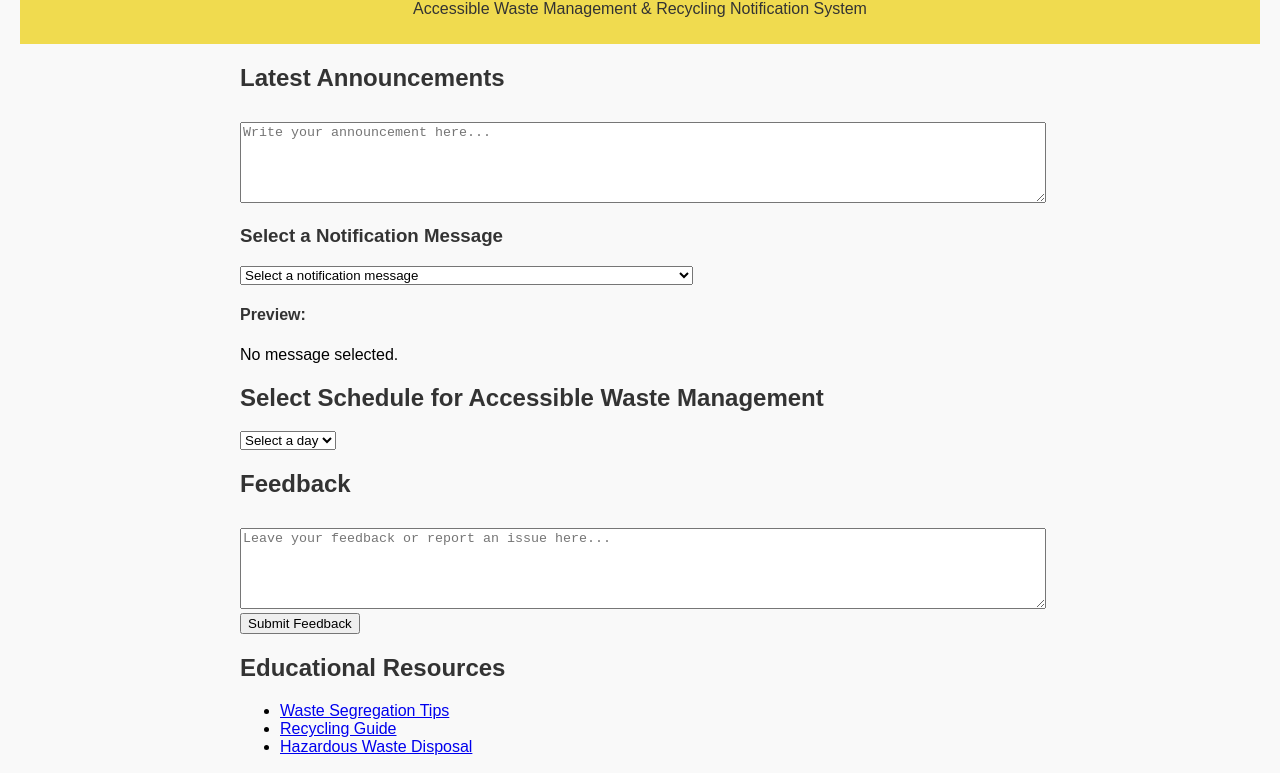
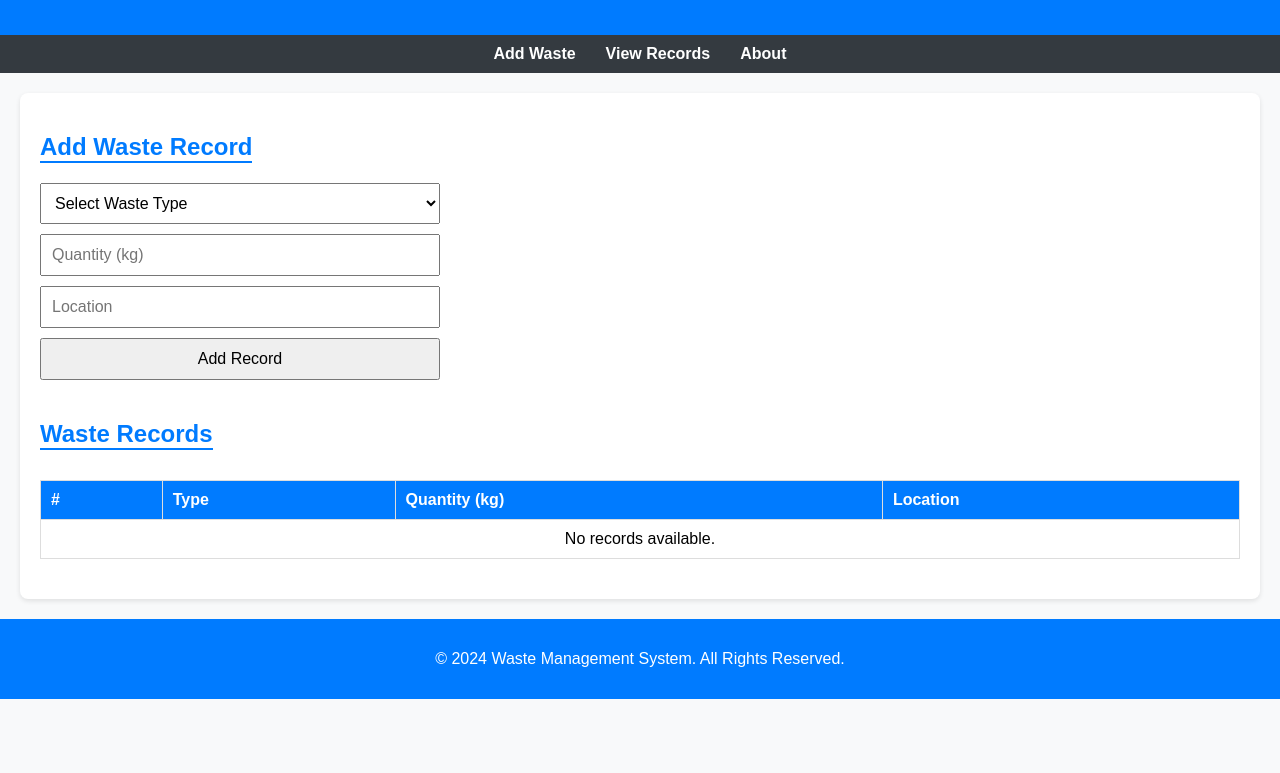
Before and after one commit to ariego24/waste-management-notification-system, a plain HTML site: page index.html in a window 1280 px wide. Shown: the part 110-883 px from the top of the page. After the commit the page ends 809 px from the top, so only its background shows below. Drawn offline with Linux system fonts and the light colour scheme.

Commit message:
Add files via upload
Signed-off-by: ariego24 <ariegojohnmark_bsit@plmun.edu.ph>

```diff
--- a/index.html
+++ b/index.html
@@ -1,114 +1,177 @@
-<!DOCTYPE html>
+\\\<!DOCTYPE html>
 <html lang="en">
 <head>
   <meta charset="UTF-8">
   <meta name="viewport" content="width=device-width, initial-scale=1.0">
-    <title>Accessible Waste Management & Recycling Notification System</title>
-    <link rel="stylesheet" href="style.css">
-    <script src="script.js" defer></script>
-    <link rel="manifest" href="manifest.json">
-
+  <title>Waste Management System</title>
+  <style>
+    body {
+      font-family: Arial, sans-serif;
+      margin: 0;
+      padding: 0;
+      background-color: #f8f9fa;
+    }
+    header {
+      background-color: #007bff;
+      color: white;
+      text-align: center;
+      padding: 20px;
+    }
+    header h1 {
+      margin: 0;
+    }
+    nav {
+      background-color: #343a40;
+      display: flex;
+      justify-content: center;
+      padding: 10px 0;
+    }
+    nav a {
+      color: white;
+      text-decoration: none;
+      margin: 0 15px;
+      font-weight: bold;
+    }
+    nav a:hover {
+      text-decoration: underline;
+    }
+    .container {
+      max-width: 1200px;
+      margin: 20px auto;
+      padding: 20px;
+      background: white;
+      border-radius: 8px;
+      box-shadow: 0 2px 5px rgba(0, 0, 0, 0.1);
+    }
+    .form-section, .records-section {
+      margin-bottom: 20px;
+    }
+    .form-section h2, .records-section h2 {
+      color: #007bff;
+      border-bottom: 2px solid #007bff;
+      display: inline-block;
+      margin-bottom: 10px;
+    }
+    .form-section form input, .form-section form select, .form-section form button {
+      display: block;
+      margin: 10px 0;
+      padding: 10px;
+      width: 100%;
+      max-width: 400px;
+      font-size: 1rem;
+    }
+    table {
+      width: 100%;
+      border-collapse: collapse;
+      margin-top: 20px;
+    }
+    table, th, td {
+      border: 1px solid #ddd;
+    }
+    th, td {
+      padding: 10px;
+      text-align: left;
+    }
+    th {
+      background-color: #007bff;
+      color: white;
+    }
+    footer {
+      text-align: center;
+      background: #007bff;
+      color: white;
+      padding: 15px 0;
+      margin-top: 20px;
+    }
+  </style>
 </head>
 <body>
   <header>
-        <h1>Southville 3 Poblacion Muntinlupa City</h1>
-        <p>Accessible Waste Management & Recycling Notification System</p>
+    <h1>Waste Management System</h1>
+    <p>Efficient tracking and segregation of waste.</p>
   </header>
 
-    <main>
+  <nav>
+    <a href="#add-waste">Add Waste</a>
+    <a href="#records">View Records</a>
+    <a href="#about">About</a>
+  </nav>
+
   <div class="container">
-            <div class="row">
-                <section class="announcements">
-                    <h2>Latest Announcements</h2>
-                    <textarea id="announcementText" placeholder="Write your announcement here..." rows="5"></textarea>
+    <section class="form-section" id="add-waste">
+      <h2>Add Waste Record</h2>
+      <form id="wasteForm">
+        <select name="wasteType" id="wasteType" required>
+          <option value="">Select Waste Type</option>
+          <option value="Organic">Organic</option>
+          <option value="Recyclable">Recyclable</option>
+          <option value="Hazardous">Hazardous</option>
+          <option value="General">General</option>
+        </select>
+        <input type="number" name="quantity" id="quantity" placeholder="Quantity (kg)" required>
+        <input type="text" name="location" id="location" placeholder="Location" required>
+        <button type="button" onclick="addWasteRecord()">Add Record</button>
+      </form>
     </section>
 
-                <section class="notification-section">
-                    <h3>Select a Notification Message</h3>
-                    <select id="notificationSelect" onchange="previewMessage()">
-                        <option value="">Select a notification message</option>
-                        <option value="Tomorrow at 6 AM the garbage truck will arrive.">Tomorrow at 6 AM the garbage truck will arrive.</option>
-                        <option value="Please remember to separate your recyclables from the general waste.">Please remember to separate your recyclables from the general waste.</option>
-                        <option value="Garbage collection will be delayed due to weather conditions.">Garbage collection will be delayed due to weather conditions.</option>
-                        <option value="Next week's garbage collection will be on Tuesday instead of Monday.">Next week's garbage collection will be on Tuesday instead of Monday.</option>
-                        <option value="Don’t forget to put your bins out by 6 AM on collection days!">Don’t forget to put your bins out by 6 AM on collection days!</option>
-                        <option value="Join us this Saturday for a community clean-up event at the park.">Join us this Saturday for a community clean-up event at the park.</option>
-                        <option value="Please ensure all waste is properly bagged and secured.">Please ensure all waste is properly bagged and secured.</option>
-                        <option value="Recycling bins are available for collection every Wednesday.">Recycling bins are available for collection every Wednesday.</option>
-                        <option value="Help keep our community clean by disposing of waste responsibly.">Help keep our community clean by disposing of waste responsibly.</option>
-                        <option value="New recycling guidelines are now in effect. Check our website for details.">New recycling guidelines are now in effect. Check our website for details.</option>
-                    </select>
-                    <div id="messagePreview">
-                        <h4>Preview:</h4>
-                        <p id="previewText">No message selected.</p>
-                    </div>
-                </section>
-
-                <section class="schedule-display">
-                    <h2>Select Schedule for Accessible Waste Management</h2>
-                    <select id="daySelect" onchange="showSchedule()">
-                        <option value="">Select a day</option>
-                        <option value="Monday">Monday</option>
-                        <option value="Tuesday">Tuesday</option>
-                        <option value="Wednesday">Wednesday</option>
-                        <option value="Thursday">Thursday</option>
-                        <option value="Friday">Friday</option>
-                        <option value="Saturday">Saturday</option>
-                        <option value="Sunday">Sunday</option>
-                    </select>
-                    <div id="selected-schedule" style="display: none;">
-                        <h4>Schedule for <span id="selectedDay"></span>:</h4>
-                        <p id="scheduleTimes"></p>
-                    </div>
+    <section class="records-section" id="records">
+      <h2>Waste Records</h2>
+      <table id="recordsTable">
+        <thead>
+          <tr>
+            <th>#</th>
+            <th>Type</th>
+            <th>Quantity (kg)</th>
+            <th>Location</th>
+          </tr>
+        </thead>
+        <tbody>
+          <tr>
+            <td colspan="4" style="text-align: center;">No records available.</td>
+          </tr>
+        </tbody>
+      </table>
     </section>
   </div>
 
-            <section class="feedback">
-                <h2>Feedback</h2>
-                <textarea id="feedbackText" placeholder="Leave your feedback or report an issue here..." rows="5"></textarea>
-                <button onclick="submitFeedback()">Submit Feedback</button>
-            </section>
+  <footer>
+    <p>&copy; 2024 Waste Management System. All Rights Reserved.</p>
+  </footer>
 
-            <section class="resources">
-                <h2>Educational Resources</h2>
-                <ul>
-                    <li><a href="#waste-segregation">Waste Segregation Tips</a></li>
-                    <li><a href="#recycling-guide">Recycling Guide</a></li>
-                    <li><a href="#hazardous-disposal">Hazardous Waste Disposal</a></li>
-                </ul>
-            </section>
+  <script>
+    let records = [];
 
-            <section class="upcoming-events">
-                <h2>Upcoming Special Collections</h2>
-                <ul>
-                    <li>E-Waste Collection: December 15, 2024</li>
-                    <li>Bulk Waste Collection: December 22, 2024</li>
-                </ul>
-            </section>
+    function addWasteRecord() {
+      const wasteType = document.getElementById("wasteType").value;
+      const quantity = document.getElementById("quantity").value;
+      const location = document.getElementById("location").value;
 
-            <section class="summary">
-                <h2>Summary of Information</h2>
-                <div id="summary-display" style="display: none;">
-                    <h4>Latest Announcement:</h4>
-                    <p id="summary-announcement"></p>
+      if (wasteType && quantity && location) {
+        records.push({ wasteType, quantity, location });
+        updateRecordsTable();
+        document.getElementById("wasteForm").reset();
+      } else {
+        alert("Please fill all fields before submitting.");
+      }
+    }
 
-                    <h4>Selected Notification Message:</h4>
-                    <p id="summary-notification"></p>
+    function updateRecordsTable() {
+      const tableBody = document.querySelector("#recordsTable tbody");
+      tableBody.innerHTML = "";
+      records.forEach((record, index) => {
+        const row = `<tr>
+          <td>${index + 1}</td>
+          <td>${record.wasteType}</td>
+          <td>${record.quantity} kg</td>
+          <td>${record.location}</td>
+        </tr>`;
+        tableBody.innerHTML += row;
+      });
 
-                    <h4>Selected Schedule:</h4>
-                    <p id="summary-schedule"></p>
-                </div>
-                <button id="send-info-btn" style="display: none;" onclick="sendInfo()">Send Information</button>
-            </section>
-        </div>
-    </main>
-
-    <footer>
-        <p>&copy; 2024 Southville 3 Poblacion, Muntinlupa City</p>
-        <p>Contact Us: <a href="mailto:your-email@example.com">your-email@example.com</a></p>
-    </footer>
+      if (records.length === 0) {
+        tableBody.innerHTML = '<tr><td colspan="4" style="text-align: center;">No records available.</td></tr>';
+      }
+    }
+  </script>
 </body>
 </html>
-<section class="save-section">
-    <button id="save-button" onclick="saveData()">Save Changes</button>
-</section>
```
Lines whose indentation alone changed are shown as unchanged.
